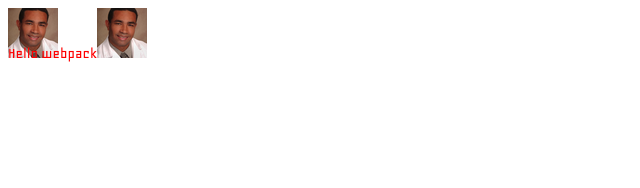
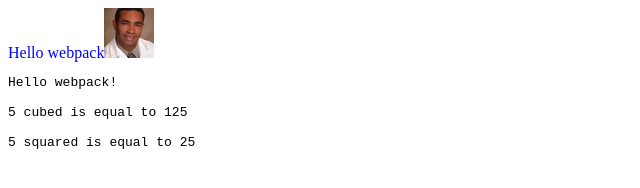
Before and after one commit to ganeshrc35/webpack_demo, a website built with webpack: page dist/index.html in a window 1280 px wide. Shown: the whole page, without its empty margins (0-640 px from the left). Built offline with nearby package versions, Linux system fonts and the light colour scheme.

Commit message:
Included treeshaking concept

```diff
--- a/package.json
+++ b/package.json
@@ -3,6 +3,7 @@
   "version": "1.0.0",
   "description": "",
   "private": true,
+  "sideEffects": false,
   "scripts": {
     "test": "echo \"Error: no test specified\" && exit 1",
     "build": "webpack"
@@ -20,6 +21,6 @@
     "xml-loader": "^1.2.1"
   },
   "dependencies": {
-    "lodash": "^4.17.10"
+
   }
 }
--- a/src/data.xml
+++ b/src/data.xml
@@ -3,5 +3,5 @@
   <to>Tarento web team</to>
   <from>Ganesh</from>
   <heading>Reminder</heading>
-  <body>Web pack session</body>
+  <body>Web pack session test watch</body>
 </note>
--- a/src/index.js
+++ b/src/index.js
@@ -1,6 +1,7 @@
 import './style.css';
 import Icon from './icon.png';
 import Data from './data.xml'
+import { cube,square } from './math.js'; // ES2015 module syntax
 function component() {
 	let element = document.createElement('div');
 	// Lodash, currently included via a script, is required for this line to work
@@ -13,4 +14,15 @@ function component() {
    	console.log(Data);
     return element;
 }
+//Example for tree shaking
+function treeShaking(){
+    var element = document.createElement('pre');
+    element.innerHTML = [
+        'Hello webpack!',
+        '5 cubed is equal to ' + cube(5),
+        '5 squared is equal to '+ square(5)
+    ].join('\n\n');
+    return element;
+}
 document.body.appendChild(component());
+document.body.appendChild(treeShaking());
--- /dev/null
+++ b/src/math.js
@@ -0,0 +1,7 @@
+export function square(x) {
+  return x * x;
+}
+
+export function cube(x) {
+  return x * x * x;
+}
--- a/src/style.css
+++ b/src/style.css
@@ -7,8 +7,8 @@
  }
 
 .hello {
-  color: red;
-  background: url('./icon.png');
+  color: blue;
+  /*background: url('./royal-enfield-new-pegasus-1.jpg');
   background-repeat: no-repeat;
-  font-family: 'MyFont';
+  font-family: 'MyFont';*/
 }
--- a/webpack.config.js
+++ b/webpack.config.js
@@ -1,5 +1,7 @@
 const path = require('path');
 module.exports = {
+    mode: 'production',
+    watch: false,
     entry: './src/index.js',
     output: {
       	filename: 'bundle.js',
```
Also changed, not shown: dist/bundle.js.
